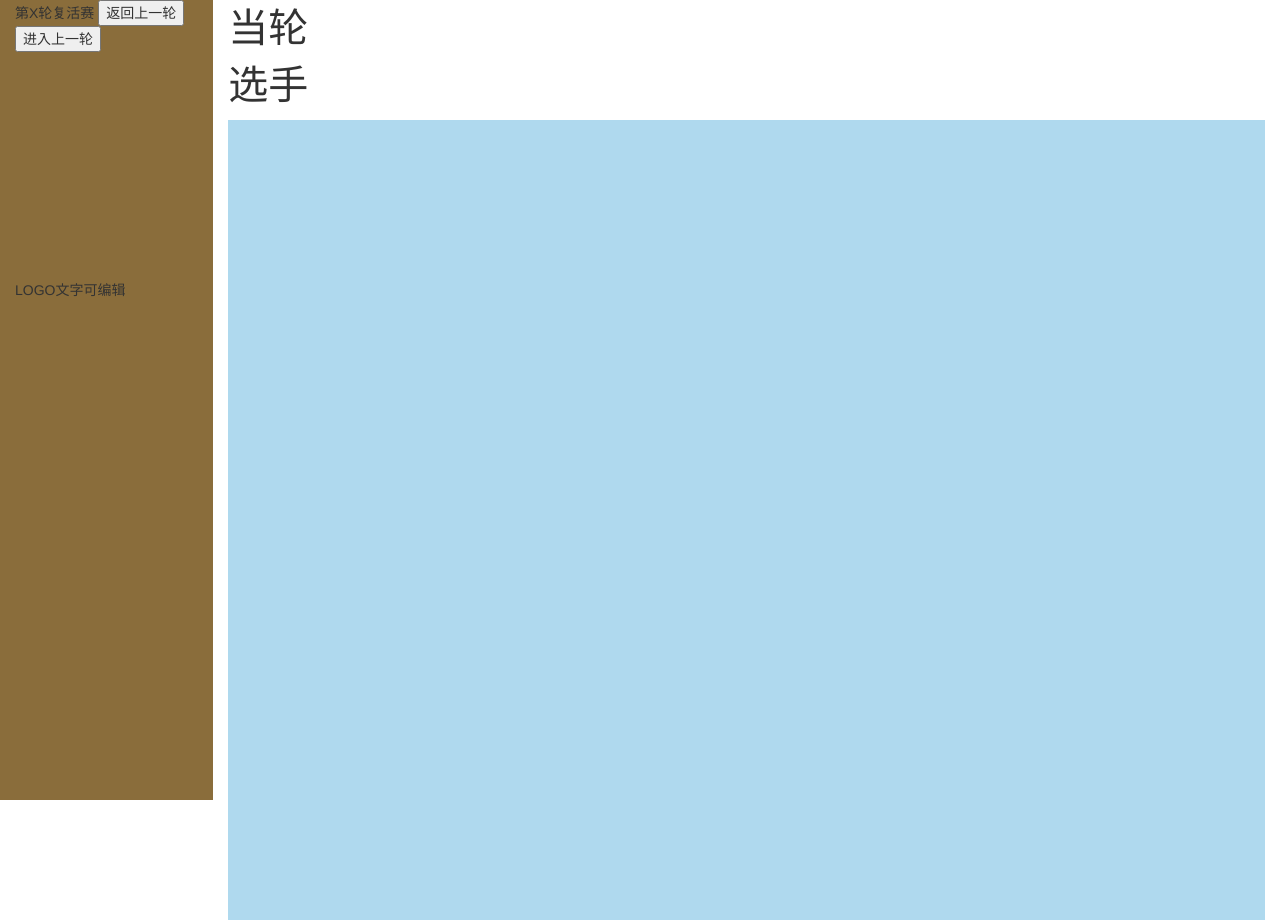
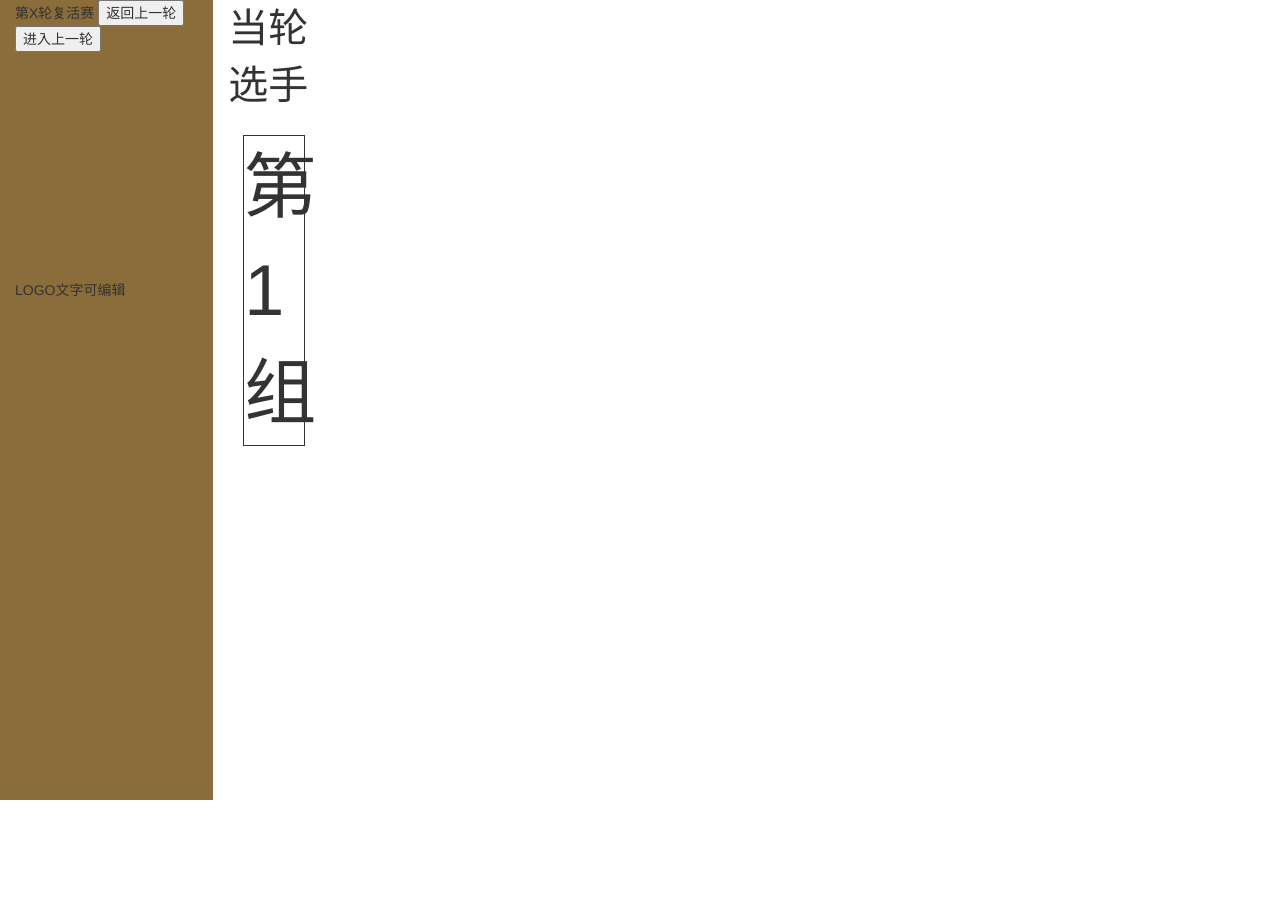
Before and after one commit to netbeen/QJM-draw-system, a plain HTML site: page index.html in a window 1280 px wide. Both pictures are taken after a click on the button "提交". After the commit the page ends 800 px from the top, so only its background shows below. Drawn offline with Linux system fonts and the light colour scheme.

Commit message:
实现分组渲染

```diff
--- a/css/index.css
+++ b/css/index.css
@@ -47,5 +47,22 @@ body{
 }
 
 .group-view {
-    background-color: #afd9ee;
+    padding-top: 120px;
+    top: 0;
+    z-index: -1;
+    position: absolute;
+    height:100%;
 }
+
+.group-view .group-elem {
+    width: 100%;
+    padding: 0 0 0 0;
+    font-size: 72px;
+    border: solid 1px;
+    margin: 15px 0 30px 0;
+}
+
+.group-view .id-group-elem {
+    font-size: 65px;
+    margin: 0 10px 0 10px;
+}
--- a/index.html
+++ b/index.html
@@ -28,6 +28,11 @@
                 </div>
             </div>
             <div class="container-fluid group-view">
+                <div class="row">
+                    <div class="col-lg-4 group-col-left"></div>
+                    <div class="col-lg-4 group-col-middle"></div>
+                    <div class="col-lg-4 group-col-right"></div>
+                </div>
             </div>
         </div>
     </div>
--- a/js/index.js
+++ b/js/index.js
@@ -26,10 +26,6 @@ class StateManager {
 }
 
 class DrawManager {
-  init() {
-
-  }
-
   draw() {
     let allPlayerIdsCopy = allPlayerIds.concat();
     let currentGroup = [];
@@ -62,6 +58,31 @@ class InteractiveManager {
         $('.ids-panel-down').append('<span class="badge id-panel-elem">'+allPlayerIds[i]+'</span>');
       }
     }
+
+    if(groups.length === 0){
+      console.log('groups为空');
+    }
+    for(let i = 0; i < groups.length; i++){
+      let idsElem = ''
+      for(let j = 0; j < groups[i].length; j++){
+        idsElem += '<span class="badge id-group-elem">'+groups[i][j]+'</span>'
+      }
+      let elem = '<div class="group-elem">第'+(i+1)+'组<br/>'+idsElem+'</div>';
+      switch(i%3){
+        case 0:
+          $('.group-col-left').append(elem);
+          break;
+        case 1:
+          $('.group-col-middle').append(elem);
+          break;
+        case 2:
+          $('.group-col-right').append(elem);
+          break;
+        default:
+          break;
+      }
+    }
+
   }
 
   selected() {
```
